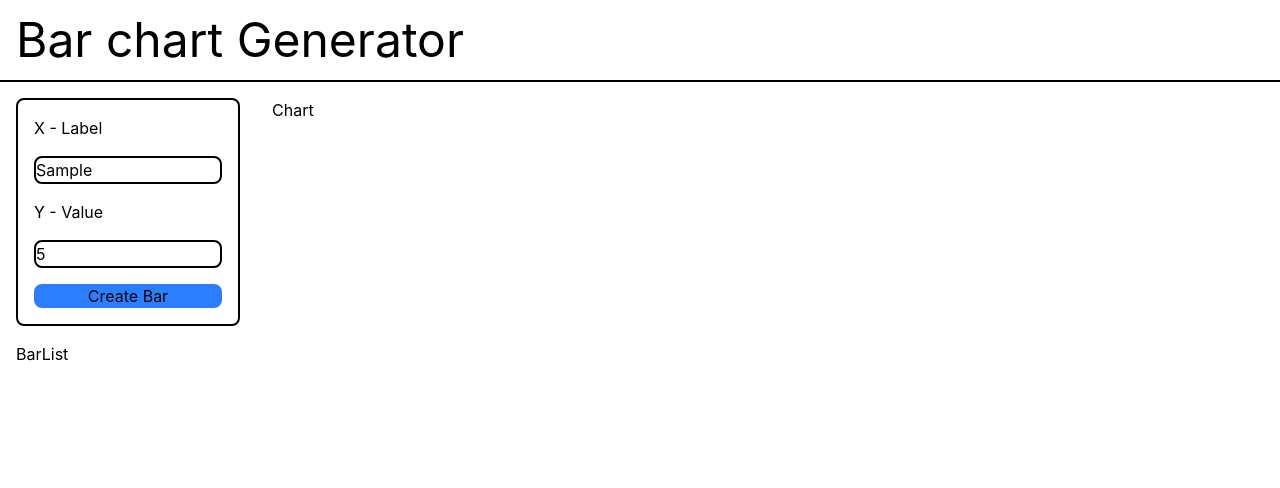
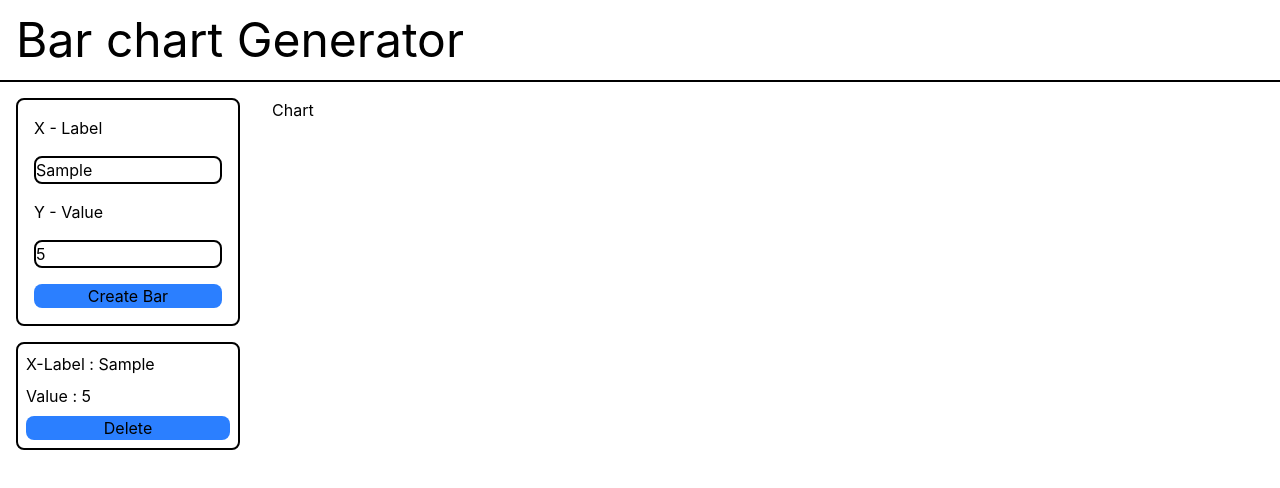
Before and after one commit to krutarth-pipaliya-simform/Practical-4-Bar-Chart-Generator, a React (Vite) app: page / in a window 1280 px wide. Both pictures are taken after typing "Sample", "5" into the empty fields and a click on the button "Create Bar". Shown: the top 488 px of the page. Built offline with nearby package versions, Linux system fonts and the light colour scheme.

Commit message:
feat: add barlist

```diff
--- a/src/App.tsx
+++ b/src/App.tsx
@@ -3,7 +3,7 @@ import { Header } from "./components/Header/Header";
 
 const App = () => {
     return (
-        <div className="h-screen flex flex-col">
+        <div className="h-screen flex flex-col overflow-hidden">
             <Header />
             <ChartWrapper />
         </div>
--- a/src/components/ChartWrapper/ChartWrapper.tsx
+++ b/src/components/ChartWrapper/ChartWrapper.tsx
@@ -4,7 +4,7 @@ import { ChartsProvider } from "./Context/ChartsProvider";
 
 export const ChartWrapper = () => {
     return (
-        <div className="flex-1 flex">
+        <div className="flex-1 flex overflow-hidden">
             <ChartsProvider>
                 <SideBar />
                 <Chart />
--- a/src/components/ChartWrapper/Context/ChartsProvider.tsx
+++ b/src/components/ChartWrapper/Context/ChartsProvider.tsx
@@ -2,7 +2,7 @@ import { useState, type ReactNode } from "react";
 
 import { BarContext } from "../hooks/useBarContext";
 import type { BarType } from "../types";
-import { setLocalBars } from "../../../utils/helpers/syncLocalstorage";
+import { getLocalBars, setLocalBars } from "../../../utils/helpers/syncLocalstorage";
 
 interface BarProviderPropsType {
     children: ReactNode;
@@ -14,7 +14,7 @@ export const ChartsProvider = ({ children }: BarProviderPropsType) => {
 };
 
 const useBarsCreater = () => {
-    const [bars, setBars] = useState<Array<BarType>>([]);
+    const [bars, setBars] = useState<Array<BarType>>(getLocalBars());
     const createBar = (bar: BarType) => {
         setBars((prevBars) => {
             setLocalBars([...prevBars, bar]);
--- a/src/components/ChartWrapper/Sidebar/BarList.tsx
+++ b/src/components/ChartWrapper/Sidebar/BarList.tsx
@@ -1,3 +1,24 @@
+import { useBarContext } from "../hooks/useBarContext";
+
 export const BarList = () => {
-    return <ul>BarList</ul>;
+    const { bars, deleteBar } = useBarContext();
+
+    return (
+        <ul className="flex-1 flex flex-col gap-2 overflow-auto">
+            {bars.map(({ id, xLabel, yValue }) => (
+                <li key={id} className="border-2 flex flex-col gap-2 p-2 rounded-lg">
+                    <div>X-Label : {xLabel}</div>
+                    <div>Value : {yValue}</div>
+                    <button
+                        onClick={() => {
+                            deleteBar(id);
+                        }}
+                        className="bg-blue-500 rounded-lg"
+                    >
+                        Delete
+                    </button>
+                </li>
+            ))}
+        </ul>
+    );
 };
--- a/src/components/ChartWrapper/Sidebar/SideBar.tsx
+++ b/src/components/ChartWrapper/Sidebar/SideBar.tsx
@@ -3,7 +3,7 @@ import { CreateBar } from "./CreateBar";
 
 export const SideBar = () => {
     return (
-        <aside className="flex flex-col gap-4 w-1/5 p-4">
+        <aside className="flex flex-col gap-4 w-1/5 p-4 overflow-hidden">
             <CreateBar />
             <BarList />
         </aside>
```
